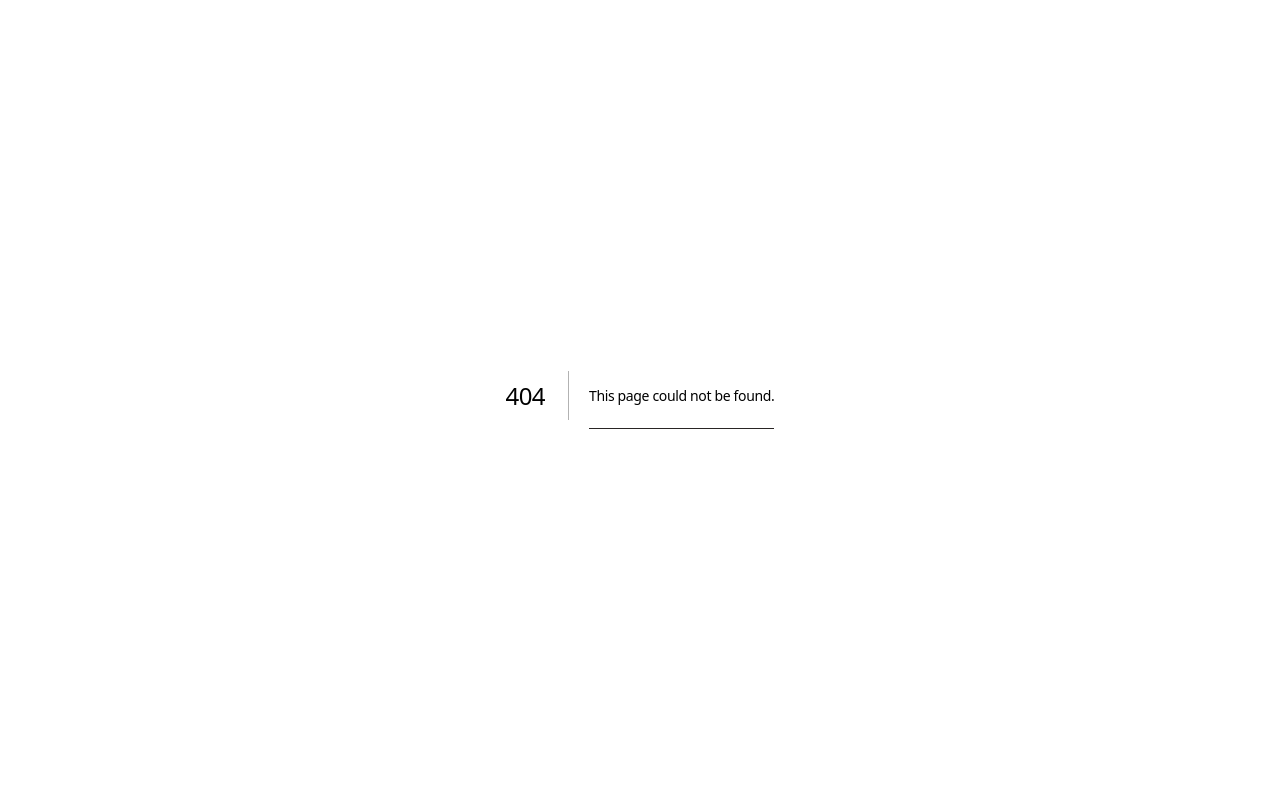
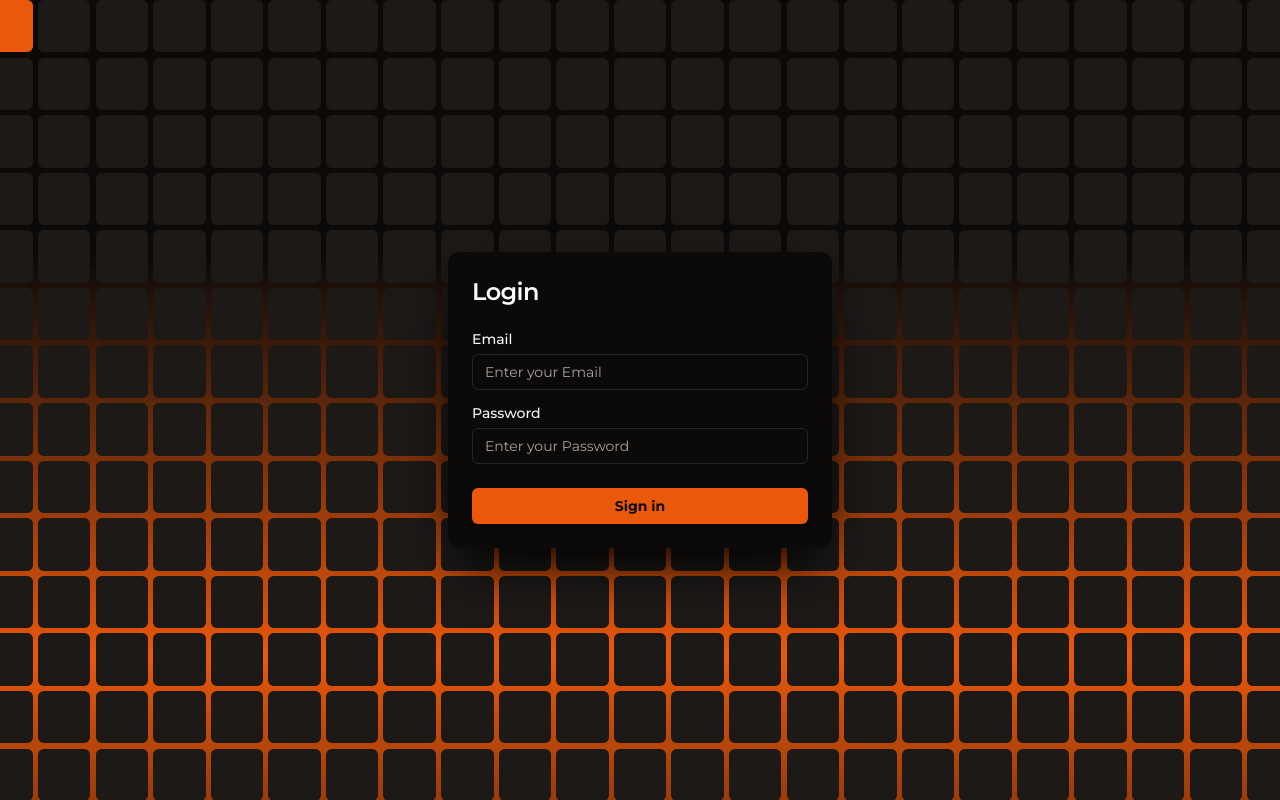
Before and after one commit to Moscart/cinematch, a Next.js app: page /auth/login in a window 1280 px wide. Before the commit this address had no page. Built offline with nearby package versions, Linux system fonts and the light colour scheme.

Commit message:
🖥️ wip: login page

```diff
--- /dev/null
+++ b/app/auth/login/page.tsx
@@ -0,0 +1,101 @@
+"use client";
+
+import React, { useState } from "react";
+import { Button } from "@/components/ui/button";
+import {
+  Card,
+  CardContent,
+  CardFooter,
+  CardHeader,
+  CardTitle,
+} from "@/components/ui/card";
+import { Input } from "@/components/ui/input";
+import { Label } from "@/components/ui/label";
+import { Alert, AlertDescription, AlertTitle } from "@/components/ui/alert";
+import { AlertCircle, Loader2 } from "lucide-react";
+import { useFormState } from "react-dom";
+import { authenticate } from "@/lib/serverUtils";
+
+export default function LoginForm() {
+  const [errorMessage, dispatch] = useFormState(authenticate, undefined);
+  const [isLoading, setIsLoading] = useState<boolean>(false);
+  const handleDispatch = (data: FormData) => {
+    setIsLoading(true);
+    setTimeout(() => {
+      dispatch(data);
+      setIsLoading(false);
+    }, 400);
+  };
+
+  const jumlahBox = 1000; // Ganti dengan jumlah box yang diinginkan
+
+  const boxes = Array.from({ length: jumlahBox }, (_, index) => ({
+    content: `Box ${index + 1}`,
+  }));
+  return (
+    <main className="relative min-h-screen grid place-items-center overflow-hidden">
+      <div className="absolute flex flex-wrap gap-[.4vw] h-screen justify-center z-0 w-[105vw]">
+        {boxes.map((box) => (
+          <div
+            className="w-[4.1vw] h-[4.1vw] bg-stone-900 rounded-[.45vw] hover:bg-primary hover:transition-colors hover:duration-0 duration-custom transition-colors ease-out"
+            key={box.content}
+          ></div>
+        ))}
+      </div>
+      <div className="absolute top-0 bg-gradient-to-b from-transparent via-primary to-transparent w-full h-full -z-20 test"></div>
+      <Card className="w-full max-w-sm z-10 border-none shadow-2xl shadow-black">
+        <CardHeader>
+          <CardTitle className="text-2xl">Login</CardTitle>
+        </CardHeader>
+        <form action={handleDispatch}>
+          <CardContent className="grid gap-4">
+            <div className="grid gap-2">
+              <Label htmlFor="email">Email</Label>
+              <Input
+                id="email"
+                type="email"
+                name="email"
+                placeholder="Enter your Email"
+                required
+                autoComplete="off"
+                disabled={isLoading}
+              />
+            </div>
+            <div className="grid gap-2">
+              <Label htmlFor="password">Password</Label>
+              <Input
+                id="password"
+                type="password"
+                name="password"
+                placeholder="Enter your Password"
+                required
+                disabled={isLoading}
+              />
+            </div>
+            {errorMessage && (
+              <Alert variant={"destructive"}>
+                <AlertCircle className="h-4 w-4" />
+                <AlertTitle>Error</AlertTitle>
+                <AlertDescription>{errorMessage}</AlertDescription>
+              </Alert>
+            )}
+          </CardContent>
+          <CardFooter>
+            <Button
+              disabled={isLoading}
+              className="w-full font-bold text-background"
+            >
+              {isLoading && (
+                <Loader2
+                  className="mr-2 h-4 w-4 animate-spin"
+                  strokeWidth={3}
+                />
+              )}
+              Sign in
+            </Button>
+          </CardFooter>
+        </form>
+      </Card>
+    </main>
+  );
+}
--- /dev/null
+++ b/app/auth/logout/page.tsx
@@ -0,0 +1,54 @@
+"use client";
+
+import { Button } from "@/components/ui/button";
+import {
+  Card,
+  CardContent,
+  CardFooter,
+  CardHeader,
+  CardTitle,
+} from "@/components/ui/card";
+import { handleSignOut } from "@/lib/serverUtils";
+
+const LogoutButton = () => {
+  return (
+    <Button
+      className="w-full font-bold text-background"
+      onClick={() => handleSignOut()}
+    >
+      Sign out
+    </Button>
+  );
+};
+
+export default function Logout() {
+  const jumlahBox = 1000;
+
+  const boxes = Array.from({ length: jumlahBox }, (_, index) => ({
+    content: `Box ${index + 1}`,
+  }));
+  return (
+    <main className="relative min-h-screen grid place-items-center overflow-hidden">
+      <div className="absolute flex flex-wrap gap-[.4vw] h-screen justify-center z-0 w-[105vw]">
+        {boxes.map((box) => (
+          <div
+            className="w-[4.1vw] h-[4.1vw] bg-stone-900 rounded-[.45vw] hover:bg-primary hover:transition-colors hover:duration-0 duration-custom transition-colors ease-out"
+            key={box.content}
+          ></div>
+        ))}
+      </div>
+      <div className="absolute top-0 bg-gradient-to-b from-transparent via-primary to-transparent w-full h-full -z-20 test"></div>
+      <Card className="w-full max-w-sm z-10 border-none shadow-2xl shadow-black">
+        <CardHeader>
+          <CardTitle className="text-2xl text-center">Signout</CardTitle>
+        </CardHeader>
+        <CardContent className="text-center">
+          Are you sure you want to sign out?
+        </CardContent>
+        <CardFooter>
+          <LogoutButton />
+        </CardFooter>
+      </Card>
+    </main>
+  );
+}
--- a/auth.config.ts
+++ b/auth.config.ts
@@ -4,25 +4,21 @@ import { NextResponse } from "next/server";
 
 export const authConfig = {
   pages: {
-    signIn: "/admin/login",
-    signOut: "/admin/logout",
+    // signIn: "/auth/login",
+    signOut: "/auth/logout",
   },
   callbacks: {
     authorized({ auth, request: { nextUrl } }) {
       const isLoggedIn = !!auth?.user;
       const isOnDashboard = nextUrl.pathname.startsWith("/admin");
-      if (isLoggedIn && nextUrl.pathname === "/admin/login") {
-        if (nextUrl.searchParams.has("callbackUrl")) {
-          const callbackUrl = nextUrl.searchParams.get("callbackUrl");
-          return NextResponse.redirect(new URL(callbackUrl as string, nextUrl));
-        }
+      if (isLoggedIn && nextUrl.pathname === "/auth/login") {
         return NextResponse.redirect(new URL("/admin", nextUrl));
       }
-      if (isOnDashboard) {
-        if (isLoggedIn) return true;
-        return false; // Redirect unauthenticated users to login page
-      } else if (isLoggedIn) {
-        return NextResponse.redirect(new URL("/admin", nextUrl));
+      if (
+        !isLoggedIn &&
+        (nextUrl.pathname === "/auth/logout" || isOnDashboard)
+      ) {
+        return false;
       }
       return true;
     },
--- a/lib/serverUtils.ts
+++ b/lib/serverUtils.ts
@@ -133,12 +133,16 @@ export async function authenticate(
   try {
     await signIn("credentials", formData);
   } catch (error) {
-    console.log(error);
-    if (error instanceof AuthError) {
-      if (error.type === "CredentialsSignin") {
-        return "Invalid credentials.";
-      } else {
-        return "Something went wrong.";
+    console.log({ error });
+    if (error instanceof Error) {
+      const { type, cause } = error as AuthError;
+      switch (type) {
+        case "CredentialsSignin":
+          return "Invalid credentials.";
+        case "CallbackRouteError":
+          return cause?.err?.toString();
+        default:
+          return "Something went wrong.";
       }
     }
     throw error;
@@ -146,5 +150,5 @@ export async function authenticate(
 }
 
 export async function handleSignOut() {
-  await signOut({ redirectTo: "/admin/login" });
+  await signOut({ redirectTo: "/api/auth/signin" });
 }
--- a/middleware.ts
+++ b/middleware.ts
@@ -5,5 +5,5 @@ export default NextAuth(authConfig).auth;
 
 export const config = {
   // https://nextjs.org/docs/app/building-your-application/routing/middleware#matcher
-  matcher: ["/admin/:path*"],
+  matcher: ["/admin/:path*", "/auth/:path*"],
 };
```
